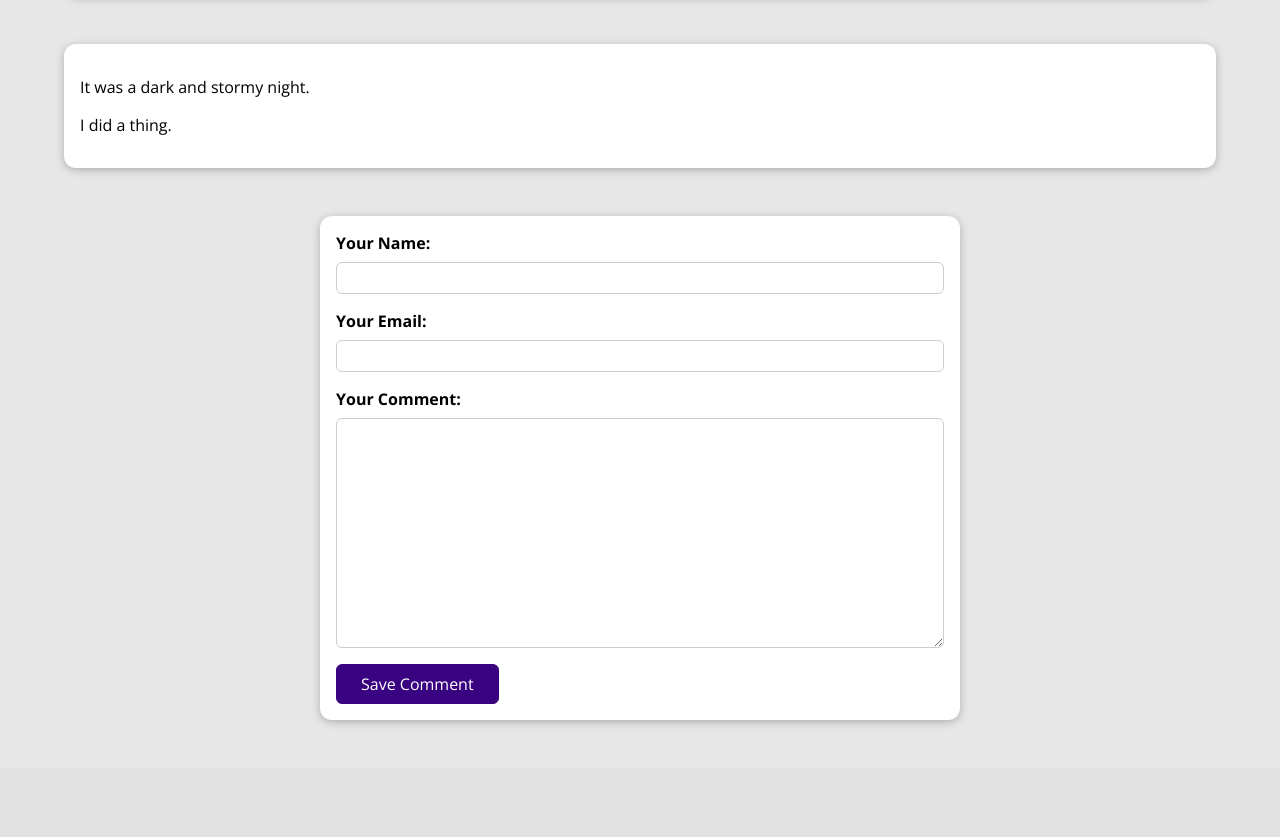
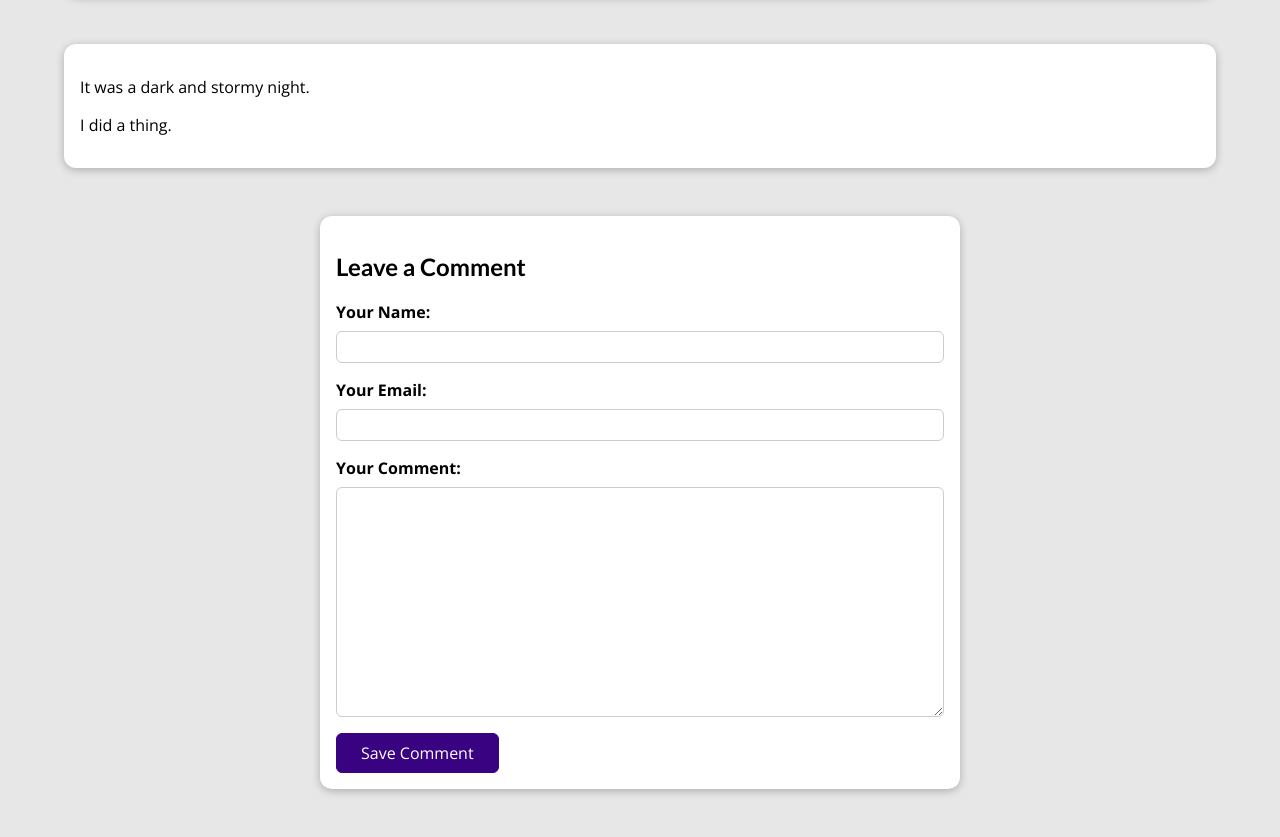
Before and after one commit to mcampbell/udemy-django, a Django app: a page that uses my_site/blog/templates/blog/post-detail.html in a window 1280 px wide. Shown: the part 484-1321 px from the top of the page. Before the commit the page ends 1208 px from the top, so only its background shows below. Run offline with Django 5.2, Linux system fonts and the light colour scheme; data comes from the database, SQL or seed files in the repository.

Commit message:
mise shenanigans; some post-detail styling for comment

```diff
--- /dev/null
+++ b/mise.toml
@@ -0,0 +1,2 @@
+[settings]
+python.uv_venv_auto = true
--- a/my_site/blog/templates/blog/post-detail.html
+++ b/my_site/blog/templates/blog/post-detail.html
@@ -29,8 +29,11 @@
     <main>
         <p>{{ post.content|linebreaks }}</p>
     </main>
-    <div>
-        <form id="comment-form">
+
+    <section id="comment-form">
+        <h2>Leave a Comment</h2>
+        <form action="{% url "post_detail" post.slug %}" method="POST">
+            {% csrf_token %}
             {% for field in comment_form %}
                 <div class="form-control">
                     {{ field.label_tag }}
@@ -40,6 +43,6 @@
             {% endfor %}
             <button type="submit">Save Comment</button>
         </form>
-    </div>
+    </section>
 
 {% endblock %}
```
Also changed, not shown: 1 other file.
